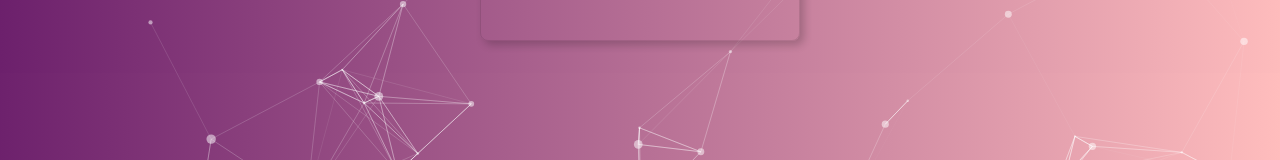
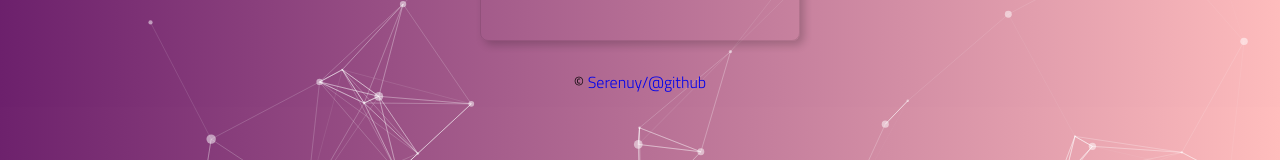
Before and after one commit to jsxNeko/facial-recognition-app, a React (Create React App) app: page / in a window 1280 px wide. Shown: the part 569-729 px from the top of the page. Built offline with nearby package versions, Linux system fonts and the light colour scheme.

Commit message:
Add footer

```diff
--- a/src/App.css
+++ b/src/App.css
@@ -31,6 +31,15 @@
   top: 20%;
   left: 50%;
   width: 70vw;
+}
+
+.footer {
+    text-align: center;
+    position: relative;
+    clear: both;
+    width: 100%;
+    left: 0;
+    bottom: 0;
 }
 
 .input-container {
--- a/src/App.js
+++ b/src/App.js
@@ -8,6 +8,7 @@ import SignIn from './components/SignIn/signIn';
 import Register from './components/Register/register';
 import Profile from './components/Profile/profile';
 import ParticlesBox from "./components/Particles/particles";
+import Footer from './components/Footer/footer';
 import {alertMe} from './components/Alert/alertBox';
 
 const initialState = {
@@ -133,6 +134,7 @@ class App extends Component {
 							)
 						)
 				}
+				<Footer />
 				<div className='alertBox' style={{display:'none'}}>
 					<div className="pa3 bg-black ba b--white">
 						<span className='alert-text white'></span>
--- /dev/null
+++ b/src/components/Footer/footer.js
@@ -0,0 +1,16 @@
+import React from 'react';
+
+const Footer = () => {
+	return (
+		<div className='footer'>
+			<p class="text-uppercase black link">© <a
+				href='https://github.com/serenuy/facial-recognition-app'
+				style={{'text-decoration':'none'}}>
+				Serenuy/@github</a>
+			<script>document.write(new Date().getFullYear())</script>
+			</p>
+		</div>
+		);
+}
+
+export default Footer;
```
